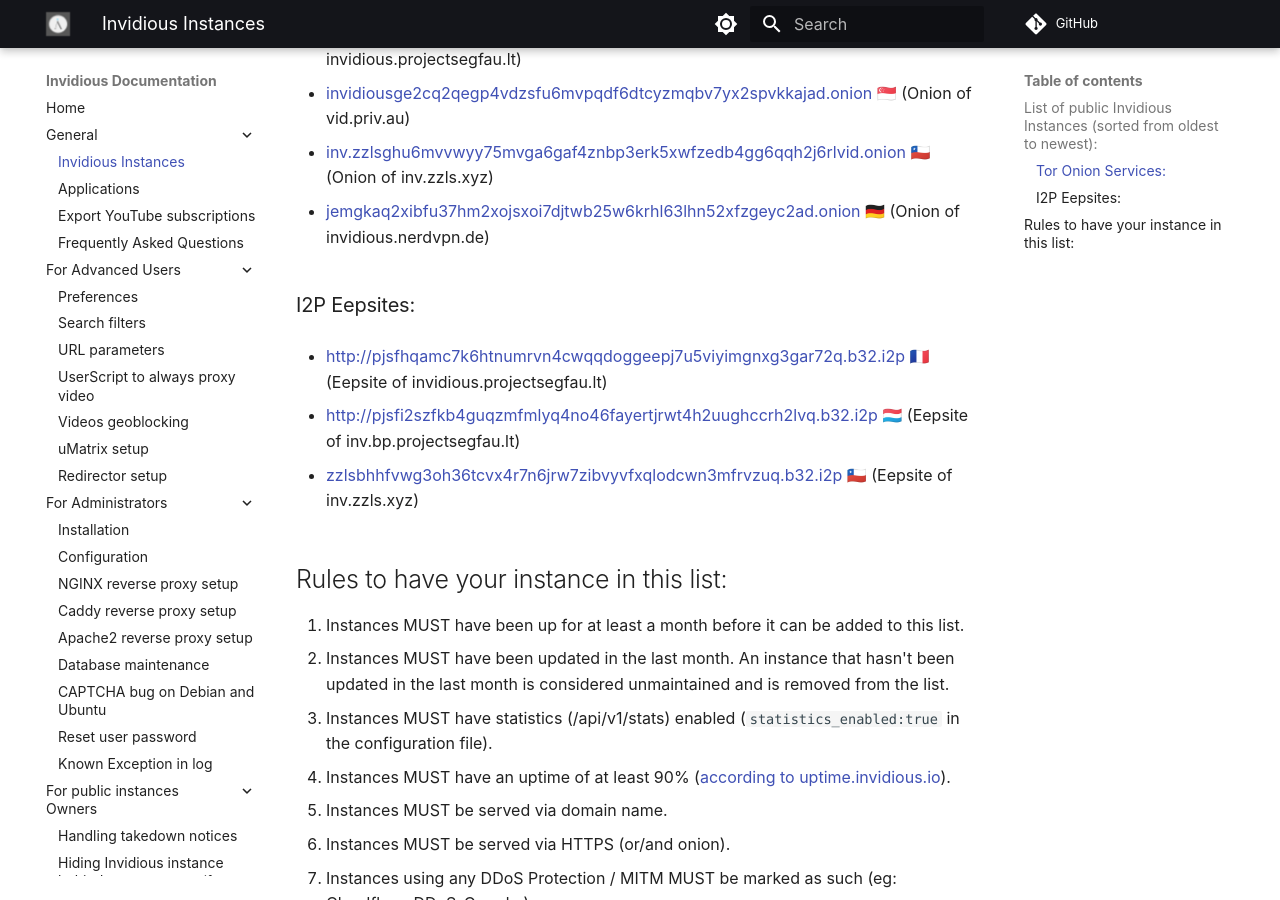
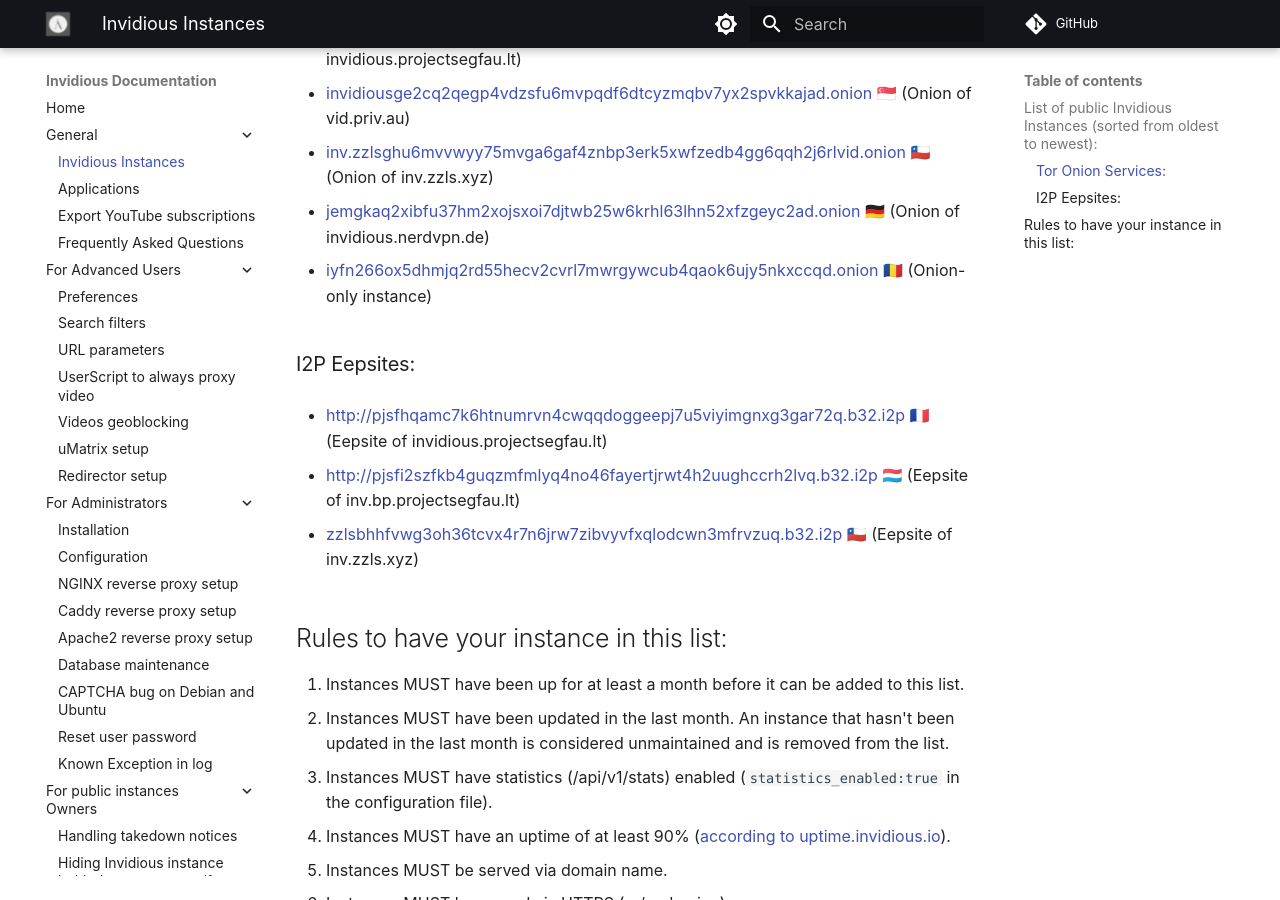
Before and after one commit to iv-org/documentation, an MkDocs documentation site: the page built from docs/instances.md, in a window 1280 px wide and 900 px high, scrolled down 2209 px. Built offline with MkDocs 1.6.1 and Material for MkDocs 9.7.7, drawn with Linux system fonts in a browser that asks for light colours; comment, search, counter and statistics services are not loaded.

Commit message:
Add New Onion-Only Instance
Issue #479 on the official master branch.

```diff
--- a/docs/instances.md
+++ b/docs/instances.md
@@ -101,6 +101,8 @@
 
 * [jemgkaq2xibfu37hm2xojsxoi7djtwb25w6krhl63lhn52xfzgeyc2ad.onion](http://jemgkaq2xibfu37hm2xojsxoi7djtwb25w6krhl63lhn52xfzgeyc2ad.onion) 🇩🇪 (Onion of invidious.nerdvpn.de)
 
+* [iyfn266ox5dhmjq2rd55hecv2cvrl7mwrgywcub4qaok6ujy5nkxccqd.onion](http://iyfn266ox5dhmjq2rd55hecv2cvrl7mwrgywcub4qaok6ujy5nkxccqd.onion) 🇷🇴 (Onion-only instance)
+
 ### I2P Eepsites:
 
 * [http://pjsfhqamc7k6htnumrvn4cwqqdoggeepj7u5viyimgnxg3gar72q.b32.i2p](http://pjsfhqamc7k6htnumrvn4cwqqdoggeepj7u5viyimgnxg3gar72q.b32.i2p) 🇫🇷 (Eepsite of invidious.projectsegfau.lt)
```
